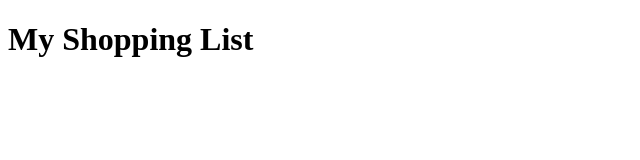
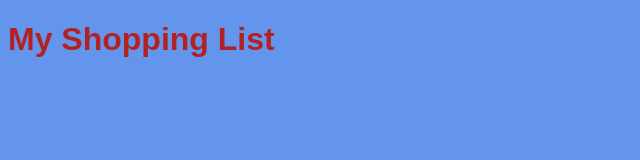
Before and after one commit to AlexandraH-code/ms2-ShoppingList, a plain HTML site: page index.html in a window 1280 px wide. Shown: the whole page, without its empty margins (0-640 px from the left). Drawn offline with Linux system fonts and the light colour scheme.

Commit message:
Add some code to the index file

```diff
--- /dev/null
+++ b/assets/css/style.css
@@ -0,0 +1,8 @@
+body {
+    background-color: cornflowerblue;
+}
+
+h1 {
+    color:firebrick;
+    font-family: Arial, Helvetica, sans-serif;
+}
--- a/index.html
+++ b/index.html
@@ -4,6 +4,7 @@
     <meta charset="UTF-8">
     <meta name="viewport" content="width=device-width, initial-scale=1.0">
     <title>My Shopping List</title>
+    <link rel="stylesheet" href="assets/css/style.css">
 </head>
 <body>
     <h1>My Shopping List</h1>
```
Also changed, not shown: assets/js/script.js (added).
